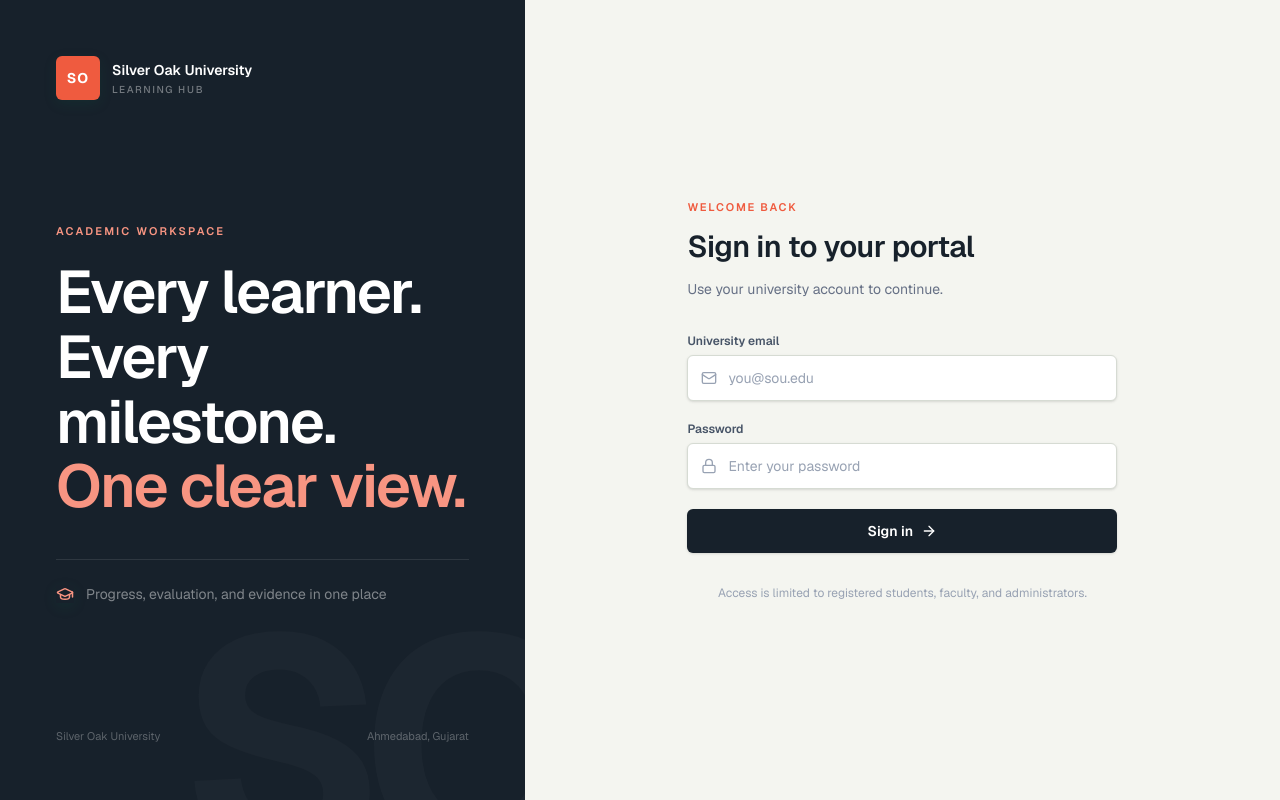
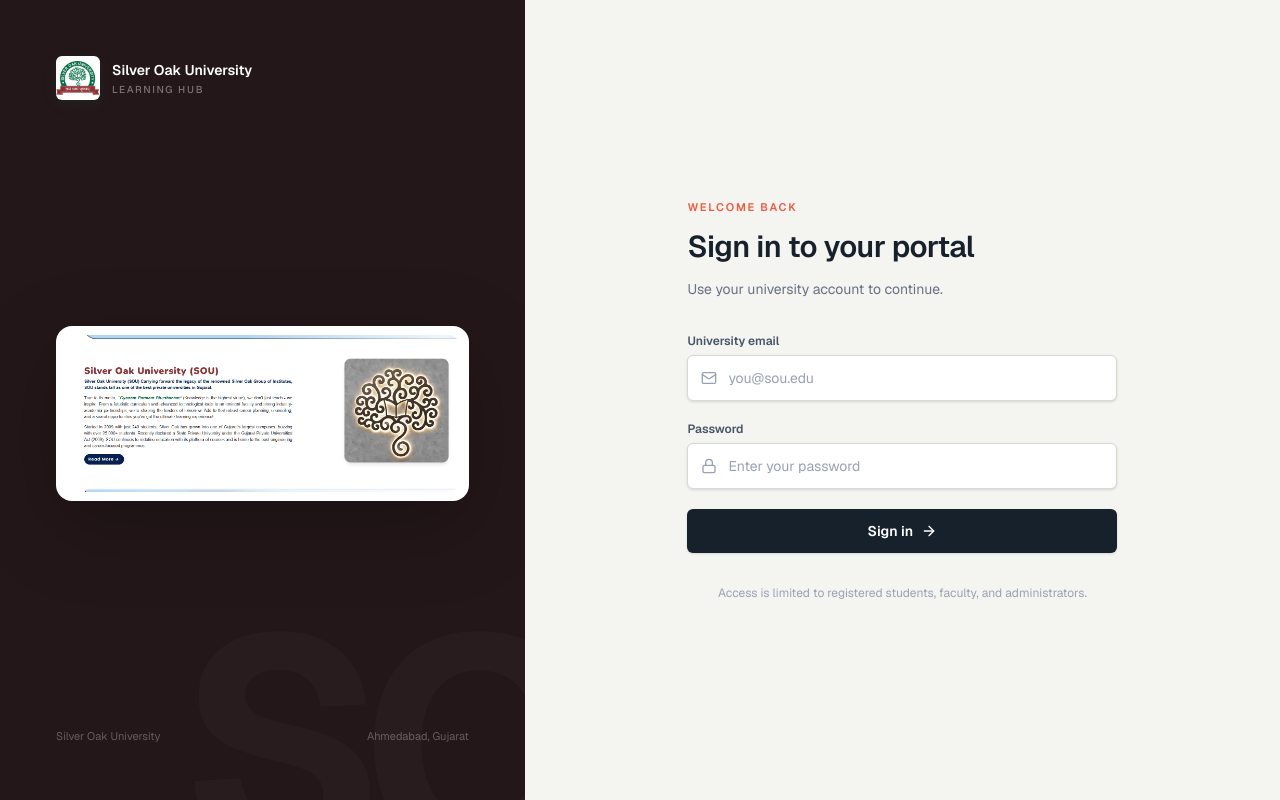
Before and after one commit to Ganatra-Ruchir/Ed_Tech, a Next.js app: page /login in a window 1280 px wide. Built offline with nearby package versions, Linux system fonts and the light colour scheme.

Commit message:
Add Silver Oak visual to login page

```diff
--- a/src/app/login/page.tsx
+++ b/src/app/login/page.tsx
@@ -2,7 +2,8 @@
 
 import { useState } from "react";
 import { useRouter } from "next/navigation";
-import { ArrowRight, GraduationCap, Lock, Mail } from "lucide-react";
+import Image from "next/image";
+import { ArrowRight, Lock, Mail } from "lucide-react";
 
 export default function LoginPage() {
   const router = useRouter();
@@ -35,23 +36,18 @@
 
   return (
     <main className="grid min-h-screen bg-[#f4f5f0] lg:grid-cols-[minmax(360px,0.82fr)_1.18fr]">
-      <section className="relative hidden min-h-screen overflow-hidden bg-[#17212b] p-10 text-white lg:flex lg:flex-col lg:justify-between xl:p-14">
+      <section className="relative hidden min-h-screen overflow-hidden bg-[#241719] p-10 text-white lg:flex lg:flex-col lg:justify-between xl:p-14">
         <div className="relative z-10 flex items-center gap-3">
-          <span className="animate-brand-breathe flex h-11 w-11 items-center justify-center rounded-md bg-[#ef5b3f] text-sm font-bold tracking-[0.08em]">SO</span>
+          <span className="animate-brand-breathe flex h-11 w-11 items-center justify-center overflow-hidden rounded-md bg-white shadow-sm"><Image src="/silver-oak-logo.png" alt="Silver Oak University" width={44} height={44} className="h-full w-full object-contain" priority /></span>
           <div>
             <p className="text-sm font-semibold">Silver Oak University</p>
             <p className="mt-0.5 text-[10px] font-medium uppercase tracking-[0.16em] text-white/40">Learning Hub</p>
           </div>
         </div>
 
-        <div className="relative z-10 max-w-lg">
-          <p className="mb-5 text-[11px] font-semibold uppercase tracking-[0.2em] text-[#f89582]">Academic workspace</p>
-          <h1 className="text-5xl font-semibold leading-[1.08] tracking-[-0.03em] xl:text-6xl">
-            Every learner.<br />Every milestone.<br /><span className="text-[#f89582]">One clear view.</span>
-          </h1>
-          <div className="mt-10 flex items-center gap-3 border-t border-white/10 pt-6 text-sm text-white/45">
-            <GraduationCap size={18} className="animate-brand-breathe text-[#f89582]" />
-            Progress, evaluation, and evidence in one place
+        <div className="relative z-10 flex flex-1 items-center justify-center py-10">
+          <div className="w-full max-w-[560px] overflow-hidden rounded-2xl border border-white/15 bg-white p-2 shadow-[0_24px_80px_rgba(0,0,0,0.25)]">
+            <Image src="/silver-oak-login-visual.png" alt="Silver Oak University" width={1518} height={615} className="h-auto w-full rounded-xl object-cover" priority />
           </div>
         </div>
 
@@ -65,7 +61,7 @@
       <section className="flex min-h-screen items-center justify-center px-5 py-12 sm:px-10">
         <div className="w-full max-w-[430px]">
           <div className="mb-10 flex items-center gap-3 lg:hidden">
-            <span className="animate-brand-breathe flex h-10 w-10 items-center justify-center rounded-md bg-[#ef5b3f] text-[13px] font-bold tracking-[0.08em] text-white">SO</span>
+          <span className="animate-brand-breathe flex h-10 w-10 items-center justify-center overflow-hidden rounded-md bg-white shadow-sm"><Image src="/silver-oak-logo.png" alt="Silver Oak University" width={40} height={40} className="h-full w-full object-contain" /></span>
             <div><p className="text-sm font-semibold text-[#17212b]">Silver Oak University</p><p className="text-[10px] uppercase tracking-[0.14em] text-[#667085]">Learning Hub</p></div>
           </div>
 
```
